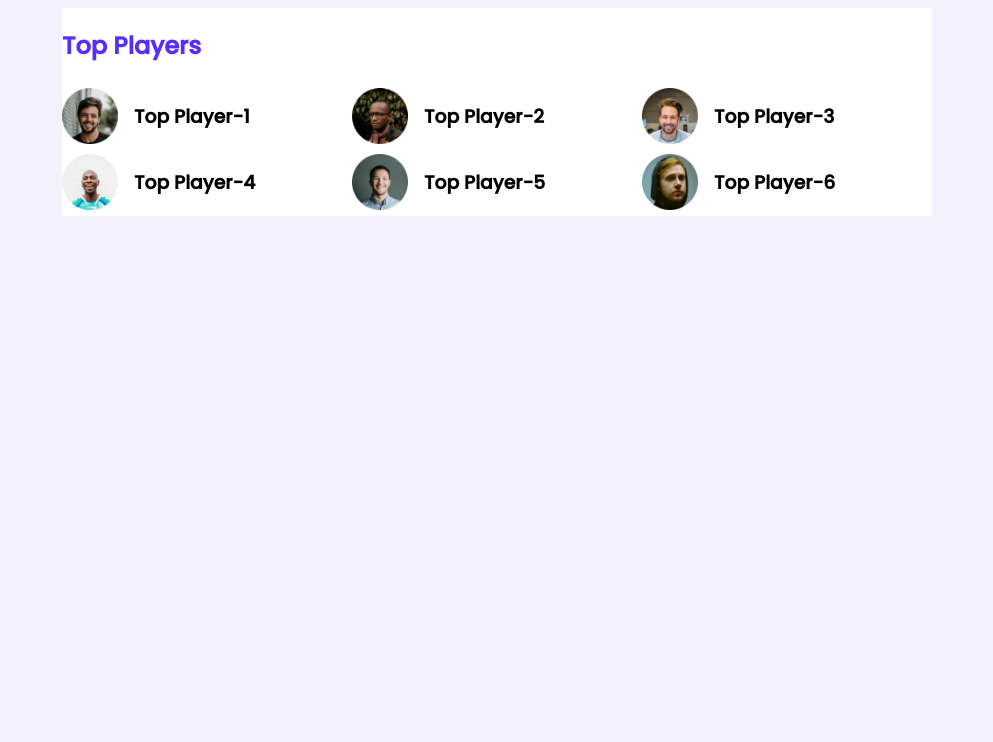
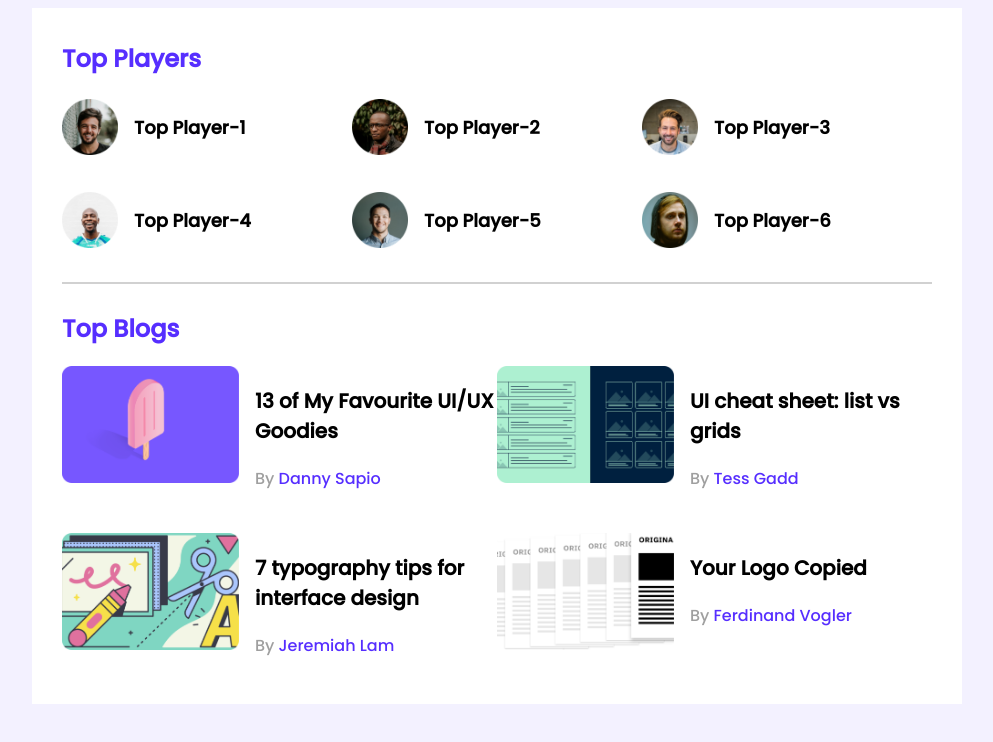
Before and after one commit to tahuruzzoha-tuhin/LeaderBoard-css3, a plain HTML site: page index.html in a window 1280 px wide. Shown: the whole page, without its empty margins (143-1136 px from the left). Drawn offline with Linux system fonts and the light colour scheme.

Commit message:
[ADD] Top Blogs section with CSS rules

```diff
--- a/index.html
+++ b/index.html
@@ -48,6 +48,46 @@
                     </div>
                 </div>
             </div>
+            <hr>
+            <div class="top-blogs">
+                <h2 class="section-title">Top Blogs</h2>
+                <div class="blogs">
+                    <article class="blog">
+                        <div class="thumbnail">
+                            <img src="images/blogs/blog-1.png" alt="">
+                        </div>
+                        <div class="blog-info">
+                            <h3 class="blog-title">13 of My Favourite UI/UX Goodies</h3>
+                            <p class="blog-author">By <a href="">Danny Sapio</a></p>
+                        </div>
+                    </article>
+                    <article class="blog">
+                        <div class="thumbnail">
+                            <img src="images/blogs/blog-2.png" alt="">
+                        </div>
+                        <div class="blog-info">
+                            <h3 class="blog-title">UI cheat sheet: list vs grids</h3>
+                            <p class="blog-author">By <a href="">Tess Gadd</a></p>
+                        </div>
+                    </article><article class="blog">
+                        <div class="thumbnail">
+                            <img src="images/blogs/blog-3.png" alt="">
+                        </div>
+                        <div class="blog-info">
+                            <h3 class="blog-title">7 typography tips for interface design</h3>
+                            <p class="blog-author">By <a href="">Jeremiah Lam</a></p>
+                        </div>
+                    </article><article class="blog">
+                        <div class="thumbnail">
+                            <img src="images/blogs/blog-4.png" alt="">
+                        </div>
+                        <div class="blog-info">
+                            <h3 class="blog-title">Your Logo Copied</h3>
+                            <p class="blog-author">By <a href="">Ferdinand Vogler</a></p>
+                        </div>
+                    </article>
+                </div>
+            </div>
         </section>
     </main>
 </body>
--- a/styles/style.css
+++ b/styles/style.css
@@ -13,16 +13,26 @@ main{
 .container{
     background-color: #FFFFFF;
     width: 870px;
+    padding: 30px ;
+}
+hr{
+    border: 1px solid #d1d1d1;
+    margin-bottom: 27px;
 }
 /* top players style */
+.top-players{
+    margin-bottom: 30px;
+}
 .section-title{
     color: #562EFF;
-    font-size: 24px;;
+    font-size: 24px;
+    margin-top: 3px;
 }
 .players{
     display: grid;
     /* grid-template-columns: 1fr 1fr 1fr; */
     grid-template-columns: repeat(3, 1fr);
+    grid-row-gap: 30px;
 }
 .player{
     display: flex;
@@ -33,5 +43,35 @@ main{
     height: 56px;
 }
 .player-name{
-    margin-left: 16px;;
+    margin-left: 16px;
+    font-size: 18px;
 }
+
+
+/* top blogs styles */
+.blogs{
+    display: grid;
+    grid-template-columns: repeat(2, 1fr);
+    grid-row-gap: 26px;
+}
+.blog{
+    display: flex;
+}
+.blog .thumbnail img{
+    width: 177px;
+    height: 117px;
+}
+.blog-info{
+    margin-left: 16px;
+}
+.blog-title{
+    font-size: 20px;
+}
+.blog-author{
+    color: #9F9F9F;
+    font-size: 16px;;
+}
+.blog-author a{
+    text-decoration: none;
+    color: #562EFF;
+}
```
